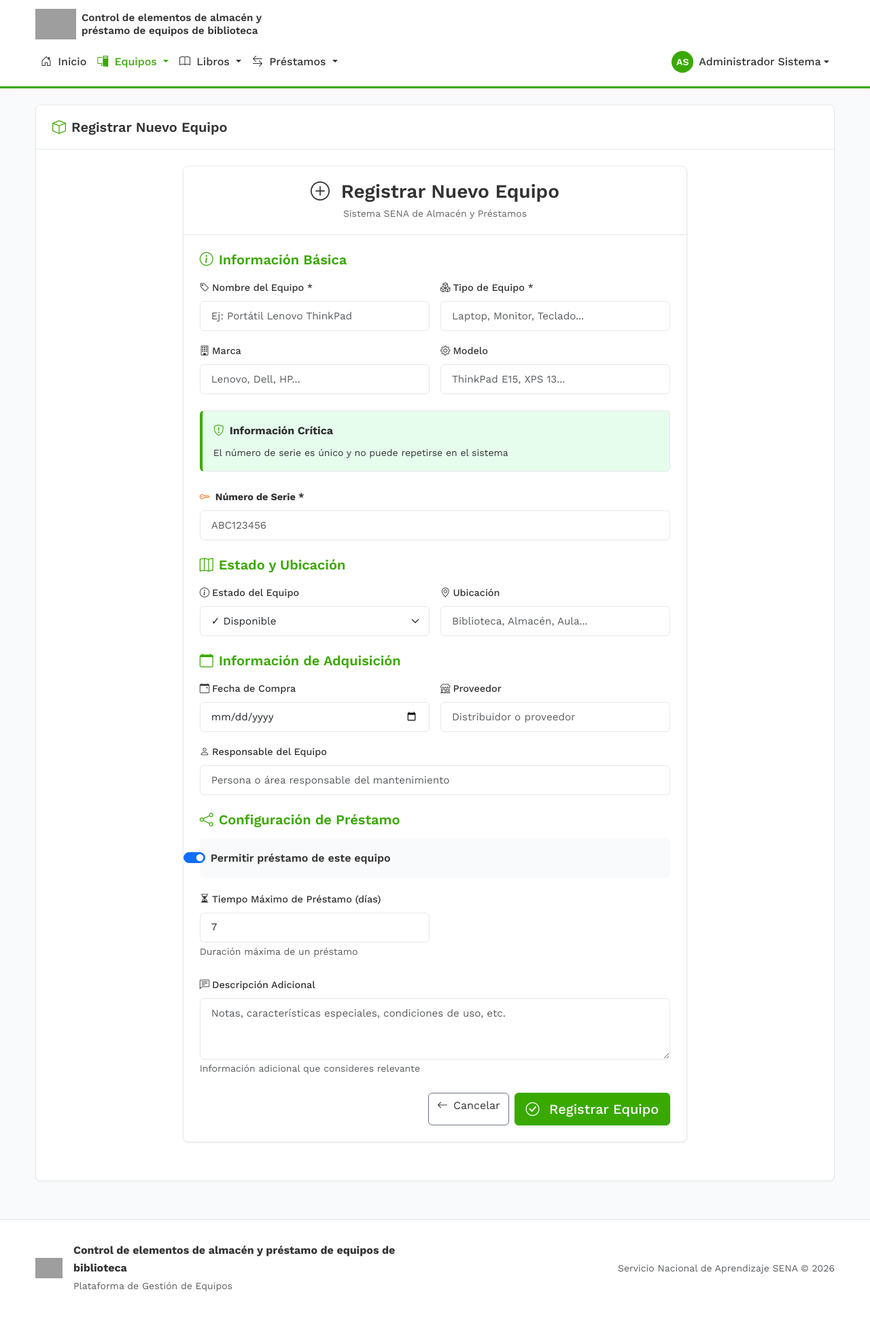
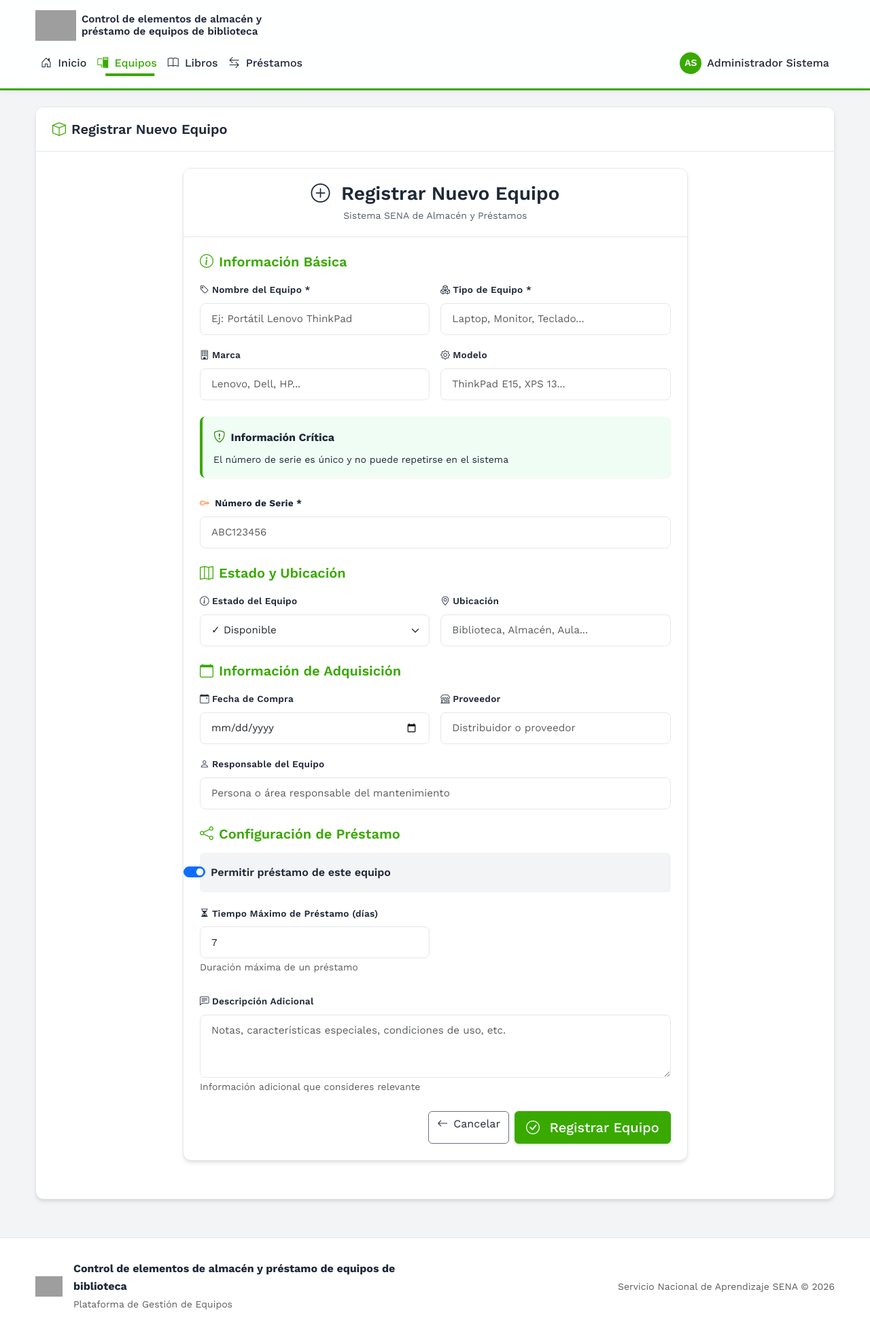
Before and after one commit to miller-0509/Proyecto_gestion_biblioteca, a Flask app: page /equipos/nuevo in a window 1280 px wide. Shown: the whole page at 68% size. Before the commit the page ends 1900 px from the top, so only its background shows below. Run offline with Flask 3, Linux system fonts and the light colour scheme; a user stored in the database is signed in; some libraries are stand-ins or nearby versions; grey boxes are pictures that could not be loaded.

Commit message:
Cambios-Versión 4.0

```diff
--- a/app/static/sena-style.css
+++ b/app/static/sena-style.css
@@ -5,17 +5,29 @@
 :root {
   /* SENA Institutional Colors */
   --sena-green: #39A900;
-  --sena-green-dark: #2d8200;
-  --sena-green-light: #e6fced;
+  --sena-green-dark: #2A7D00;
+  --sena-green-light: #F0FDF4;
   --sena-orange: #FF6600;
-  --sena-orange-dark: #cc5200;
+  --sena-orange-dark: #E65C00;
+
+  /* Feedback / State Colors */
+  --sena-error: #EF4444;
+  --sena-error-bg: #FEF2F2;
+  --sena-warning: #F59E0B;
+  --sena-warning-bg: #FFFBEB;
+  --sena-info: #3B82F6;
 
   /* Neutral Colors */
-  --sena-dark: #333333;
+  --sena-dark: #1F2937;
   --sena-gray: #6B7280;
-  --sena-light: #F9FAFB;
+  --sena-light: #F3F4F6;
   --sena-white: #FFFFFF;
   --sena-border: #E5E7EB;
+
+  /* Shadows base */
+  --shadow-sm: 0 1px 2px 0 rgba(0, 0, 0, 0.05);
+  --shadow-md: 0 4px 6px -1px rgba(0, 0, 0, 0.1), 0 2px 4px -1px rgba(0, 0, 0, 0.06);
+  --shadow-lg: 0 10px 15px -3px rgba(0, 0, 0, 0.1), 0 4px 6px -2px rgba(0, 0, 0, 0.05);
 
   /* Legacy variable mappings to ensure compatibility */
   --sofia-primary: var(--sena-green);
@@ -47,21 +75,53 @@ h1, h2, h3, h4, h5, h6 {
 .text-primary-sena { color: var(--sena-green) !important; }
 .bg-accent-sena { background-color: var(--sena-orange) !important; }
 
-/* Buttons */
+/* Buttons - Modernized with better transitions */
 .btn-primary {
   background-color: var(--sena-green);
   border-color: var(--sena-green);
   color: var(--sena-white);
   border-radius: 6px;
   font-weight: 500;
-  transition: all 0.3s ease;
+  transition: all 0.4s cubic-bezier(0.25, 1, 0.5, 1);
+  box-shadow: 0 2px 4px rgba(57, 169, 0, 0.15);
+  position: relative;
+  overflow: hidden;
+  will-change: transform, box-shadow, background-color;
+}
+.btn-primary:after {
+  content: '';
+  position: absolute;
+  top: 50%;
+  left: 50%;
+  width: 5px;
+  height: 5px;
+  background: rgba(255, 255, 255, 0.5);
+  opacity: 0;
+  border-radius: 100%;
+  transform: scale(1, 1) translate(-50%);
+  transform-origin: 50% 50%;
+}
+.btn-primary:focus:not(:active):after {
+  animation: ripple 1s ease-out;
+}
+@keyframes ripple {
+  0% { transform: scale(0, 0); opacity: 0.5; }
+  100% { transform: scale(40, 40); opacity: 0; }
+}
+.btn-primary:hover {
+  background-color: var(--sena-green-dark);
+  border-color: var(--sena-green-dark);
+  transform: translateY(-2px) scale(1.02);
+  box-shadow: 0 8px 15px -4px rgba(57, 169, 0, 0.3);
+  color: var(--sena-white);
+}
+.btn-primary:active {
+  transform: translateY(0) scale(0.97);
   box-shadow: 0 2px 4px rgba(57, 169, 0, 0.2);
 }
-.btn-primary:hover, .btn-primary:focus {
-  background-color: var(--sena-green-dark);
-  border-color: var(--sena-green-dark);
+.btn-primary:focus {
+  box-shadow: 0 0 0 3px rgba(57, 169, 0, 0.4);
   transform: translateY(-1px);
-  box-shadow: 0 4px 6px rgba(57, 169, 0, 0.3);
 }
 
 .btn-secondary, .btn-outline-secondary {
@@ -74,14 +134,21 @@ h1, h2, h3, h4, h5, h6 {
   color: var(--sena-dark);
 }
 
-/* Custom SENA Cards */
+/* Custom SENA Cards & Containers */
 .card-sena {
   background: var(--sena-white);
-  border-radius: 8px;
+  border-radius: 12px;
   border: 1px solid var(--sena-border);
-  box-shadow: 0 1px 3px rgba(0, 0, 0, 0.05);
+  box-shadow: var(--shadow-md);
   margin-bottom: 2rem;
   overflow: hidden;
+  animation: slideInUp 0.6s cubic-bezier(0.16, 1, 0.3, 1);
+  transition: transform 0.4s cubic-bezier(0.34, 1.56, 0.64, 1), box-shadow 0.4s ease;
+  will-change: transform, box-shadow;
+}
+.card-sena:hover {
+  transform: translateY(-4px);
+  box-shadow: var(--shadow-lg);
 }
 
 .card-sena-header {
@@ -169,50 +243,65 @@ h1, h2, h3, h4, h5, h6 {
   margin-bottom: 0;
 }
 
-/* Alerts */
-.alert-sena {
+/* Alerts - Animated & Refined */
+.alert {
+  animation: slideInUp 0.4s ease-out;
+  border-radius: 8px;
+  box-shadow: var(--shadow-sm);
+  border: none;
+}
+
+.alert-sena, .alert-success {
   background-color: var(--sena-green-light);
   border-left: 4px solid var(--sena-green);
-  border-top: 1px solid var(--sena-border);
-  border-right: 1px solid var(--sena-border);
-  border-bottom: 1px solid var(--sena-border);
   color: var(--sena-dark);
 }
 
-.alert-sena .bi {
-  color: var(--sena-green);
-}
-
-.alert-success {
-  background-color: var(--sena-green-light);
-  border-color: var(--sena-green);
+.alert-sena .bi, .alert-success .bi {
   color: var(--sena-green-dark);
+  font-size: 1.1em;
 }
 
 .alert-danger {
-  background-color: #fef2f2;
-  border-color: #ef4444;
+  background-color: var(--sena-error-bg);
+  border-left: 4px solid var(--sena-error);
   color: #991b1b;
+}
+
+.alert-warning {
+  background-color: var(--sena-warning-bg);
+  border-left: 4px solid var(--sena-warning);
+  color: #92400E;
 }
 
 /* Forms */
 .form-label {
-  font-weight: 500;
+  font-weight: 600;
   color: var(--sena-dark);
-  font-size: 0.9rem;
+  font-size: 0.85rem;
+  letter-spacing: 0.02em;
 }
 
 .form-control, .form-select {
+  background-color: var(--sena-white);
   border: 1px solid var(--sena-border);
-  border-radius: 6px;
-  padding: 0.6rem 1rem;
+  border-radius: 8px;
+  padding: 0.7rem 1rem;
   font-size: 0.95rem;
-  transition: border-color 0.2s, box-shadow 0.2s;
+  transition: all 0.3s cubic-bezier(0.2, 0.8, 0.2, 1);
+  box-shadow: inset 0 1px 2px rgba(0, 0, 0, 0.015);
+}
+
+.form-control:hover, .form-select:hover {
+  border-color: #D1D5DB;
+  background-color: #FAFAFA;
 }
 
 .form-control:focus, .form-select:focus {
   border-color: var(--sena-green);
-  box-shadow: 0 0 0 3px rgba(57, 169, 0, 0.1);
+  box-shadow: 0 0 0 4px rgba(57, 169, 0, 0.15), 0 2px 4px rgba(0, 0, 0, 0.02);
+  outline: none;
+  background-color: var(--sena-white);
 }
 
 /* Tables */
@@ -241,10 +339,15 @@ h1, h2, h3, h4, h5, h6 {
 
 /* Navbar */
 .navbar-sena {
-  background-color: var(--sena-white);
-  box-shadow: 0 1px 2px rgba(0, 0, 0, 0.05);
+  position: relative;
+  z-index: 1050;
+  background-color: rgba(255, 255, 255, 0.92);
+  backdrop-filter: blur(12px);
+  -webkit-backdrop-filter: blur(12px);
+  box-shadow: 0 2px 10px rgba(0, 0, 0, 0.04);
   border-bottom: 3px solid var(--sena-green);
-  padding: 0.5rem 0;
+  padding: 0.6rem 0;
+  transition: all 0.3s ease;
 }
 
 .navbar-brand {
@@ -252,17 +355,41 @@ h1, h2, h3, h4, h5, h6 {
   align-items: center;
   font-weight: 700;
   color: var(--sena-dark) !important;
+  transition: transform 0.3s ease;
+}
+
+.navbar-brand:hover {
+  transform: scale(1.02);
 }
 
 .navbar-sena .nav-link {
   color: var(--sena-dark);
   font-weight: 500;
   padding: 0.75rem 1rem;
-  transition: color 0.2s;
+  transition: color 0.3s ease, transform 0.3s ease;
+  position: relative;
+}
+
+.navbar-sena .nav-link:after {
+  content: '';
+  position: absolute;
+  bottom: 5px;
+  left: 50%;
+  width: 0;
+  height: 2px;
+  background-color: var(--sena-green);
+  transition: all 0.3s cubic-bezier(0.25, 0.8, 0.25, 1);
+  transform: translateX(-50%);
+  opacity: 0;
 }
 
 .navbar-sena .nav-link:hover, .navbar-sena .nav-link.active {
   color: var(--sena-green);
+}
+
+.navbar-sena .nav-link:hover:after, .navbar-sena .nav-link.active:after {
+  width: calc(100% - 2rem);
+  opacity: 1;
 }
 
 .sena-logo-img {
```
Also changed, not shown: other parts of app/static/sena-style.css (+38 -6 lines).
